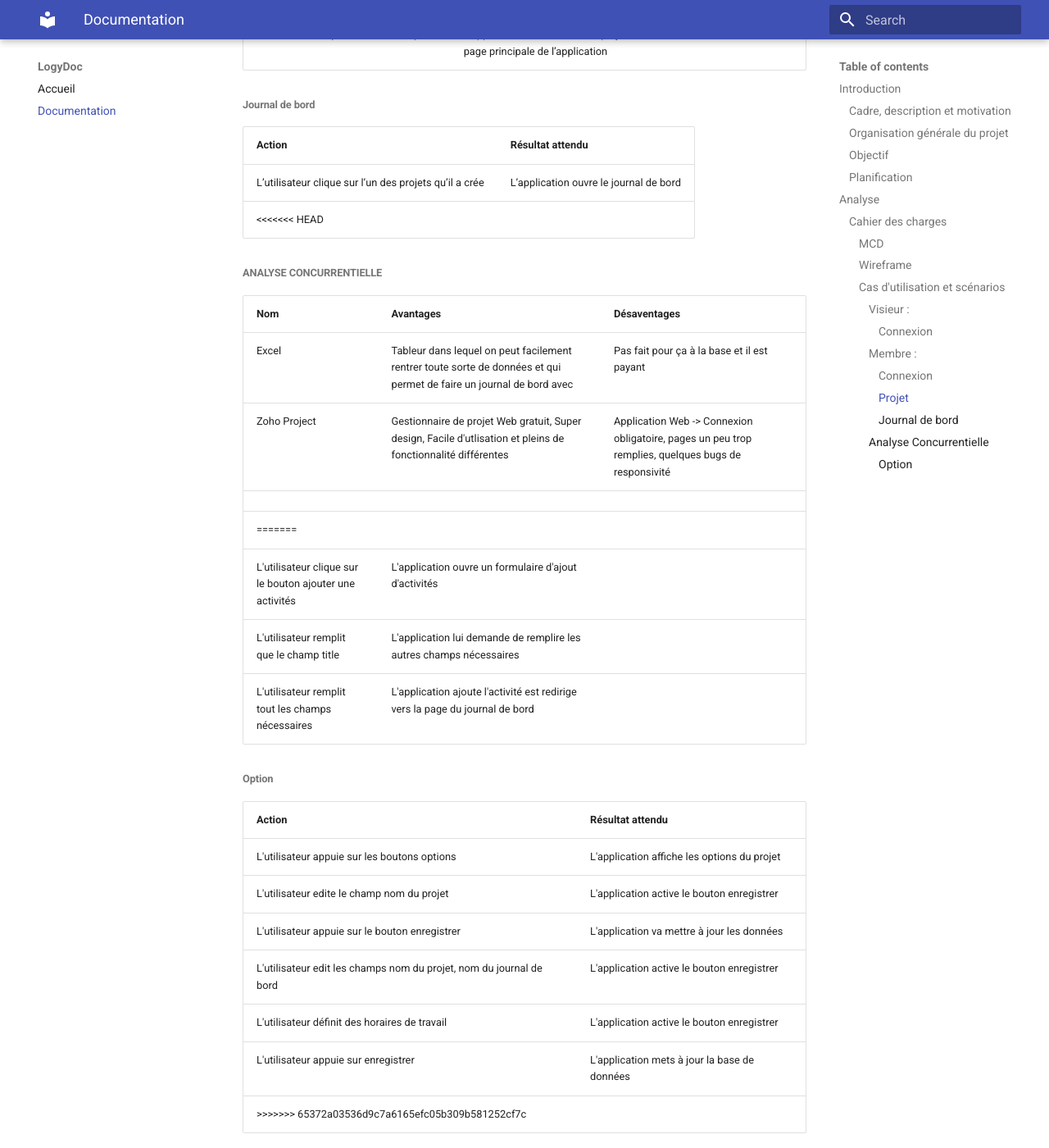
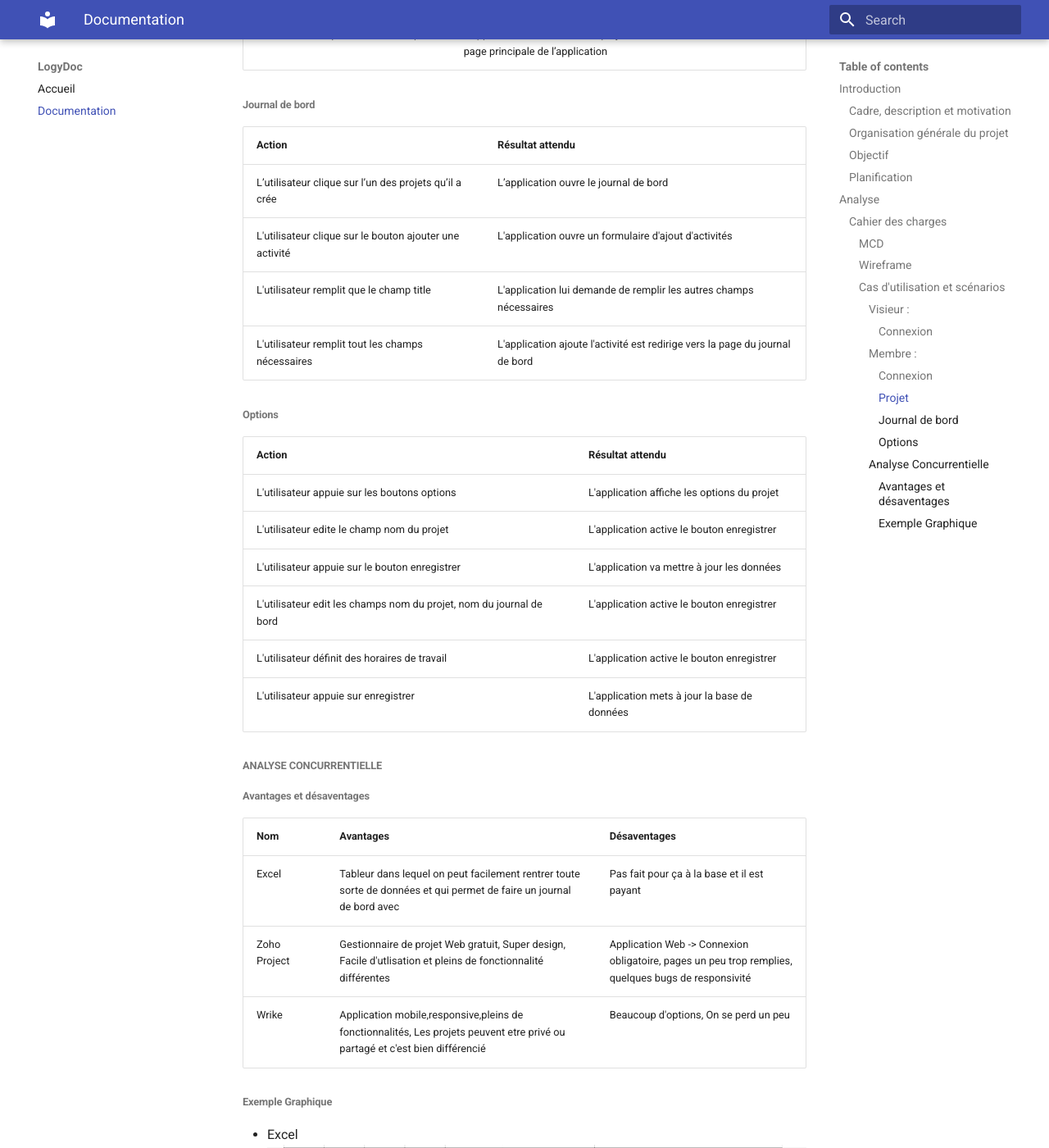
Before and after one commit to LogyTeam/Logy, an MkDocs documentation site: the page built from Docs/LogyDoc/docs/documentation.md, in a window 1280 px wide and 1400 px high, scrolled down 4273 px. Shown: the whole window at 82% size. Built offline with MkDocs 1.6.1 and Material for MkDocs 9.7.7, drawn with Linux system fonts in a browser that asks for light colours.

Commit message:
Finalisation de l'analyse concurentielle et build du site de la documentation

```diff
--- a/Docs/LogyDoc/docs/documentation.md
+++ b/Docs/LogyDoc/docs/documentation.md
@@ -85,21 +85,11 @@
 |**Action**|**Résultat attendu**|
 |----------|--------------------|
 |L’utilisateur clique sur l’un des projets qu’il a crée|L’application ouvre le journal de bord|
-<<<<<<< HEAD
-
-##### Analyse Concurrentielle
-
-|**Nom**|**Avantages**|**Désaventages**|
-|-------|-------------|----------------|
-|Excel|Tableur dans lequel on peut facilement rentrer toute sorte de données et qui permet de faire un journal de bord avec| Pas fait pour ça à la base et il est payant|
-|Zoho Project| Gestionnaire de projet Web gratuit, Super design, Facile d'utlisation et pleins de fonctionnalité différentes | Application Web -> Connexion obligatoire, pages un peu trop remplies, quelques bugs de responsivité|
-|||||
-=======
-|L'utilisateur clique sur le bouton ajouter une activités|L'application ouvre un formulaire d'ajout d'activités|
-|L'utilisateur remplit que le champ title| L'application lui demande de remplire les autres champs nécessaires|
+|L'utilisateur clique sur le bouton ajouter une activité|L'application ouvre un formulaire d'ajout d'activités|
+|L'utilisateur remplit que le champ title| L'application lui demande de remplir les autres champs nécessaires|
 |L'utilisateur remplit tout les champs nécessaires| L'application ajoute l'activité est redirige vers la page du journal de bord|
 
-###### Option
+###### Options
 
 |**Action**|**Résultat attendu**|
 |----------|--------------------|
@@ -109,4 +99,21 @@
 |L'utilisateur edit les champs nom du projet, nom du journal de bord|L'application active le bouton enregistrer|
 |L'utilisateur définit des horaires de travail |L'application active le bouton enregistrer|
 |L'utilisateur appuie sur enregistrer| L'application mets à jour la base de données|
->>>>>>> 65372a03536d9c7a6165efc05b309b581252cf7c
+
+
+##### Analyse Concurrentielle
+###### Avantages et désaventages
+|**Nom**|**Avantages**|**Désaventages**|
+|-------|-------------|----------------|
+|Excel|Tableur dans lequel on peut facilement rentrer toute sorte de données et qui permet de faire un journal de bord avec| Pas fait pour ça à la base et il est payant|
+|Zoho Project| Gestionnaire de projet Web gratuit, Super design, Facile d'utlisation et pleins de fonctionnalité différentes | Application Web -> Connexion obligatoire, pages un peu trop remplies, quelques bugs de responsivité|
+|Wrike|Application mobile,responsive,pleins de fonctionnalités, Les projets peuvent etre privé ou partagé et c'est bien différencié|Beaucoup d'options, On se perd un peu|
+
+###### Exemple Graphique
+
+* Excel
+![Zoho](./images/Concurentielle/Excel.png)
+* Zoho Project
+![Zoho](./images/Concurentielle/Zoho_project.png)
+* Wrike
+![Wrike](./images/Concurentielle/Wrike.png)
```
Also changed, not shown: Docs/LogyDoc/docs/images/Concurentielle/Excel.PNG (added), Docs/LogyDoc/docs/images/Concurentielle/Wrike.png (added), Docs/LogyDoc/docs/images/Concurentielle/Zoho_project.png (added), Docs/LogyDoc/site/documentation.html, Docs/LogyDoc/site/images/Concurentielle/Wrike.png (added), Docs/LogyDoc/site/images/Concurentielle/Zoho_project.png (added), Docs/LogyDoc/site/search/search_index.json, Docs/LogyDoc/site/sitemap.xml, 1 other file.
